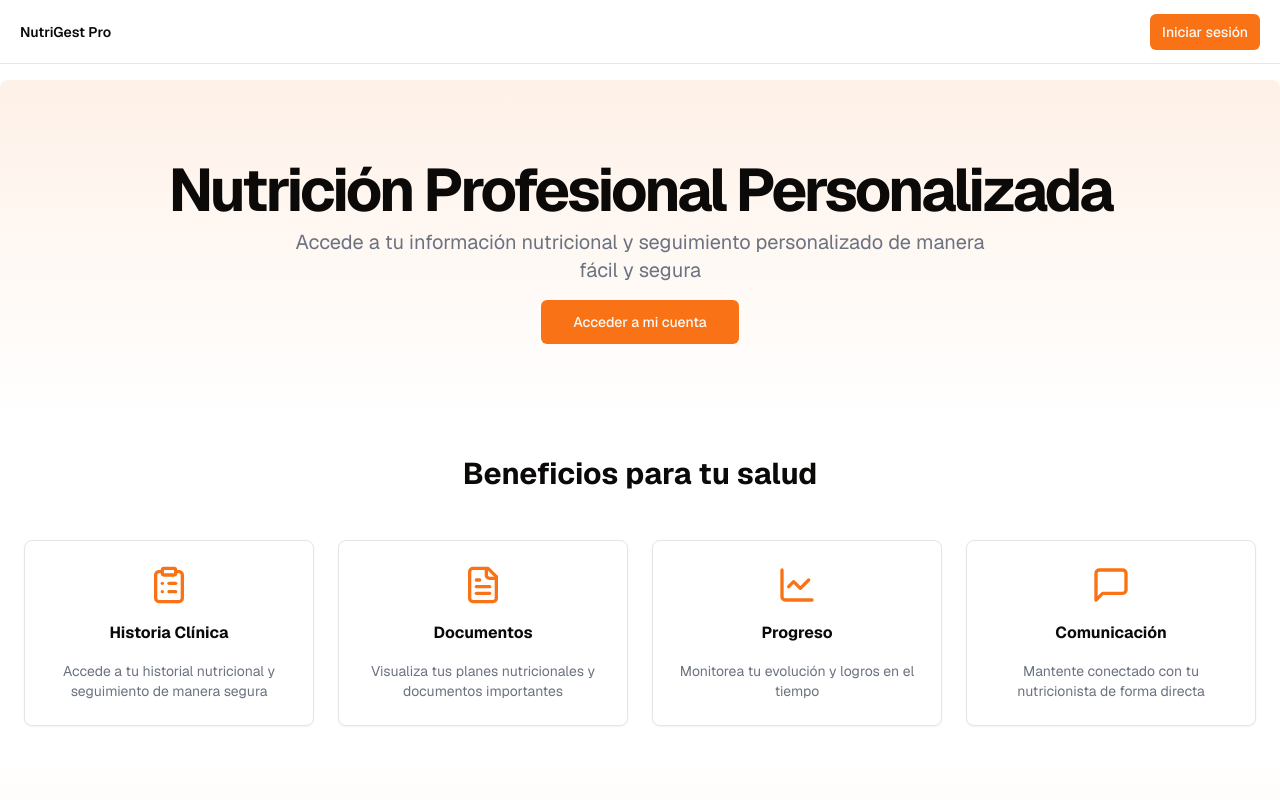
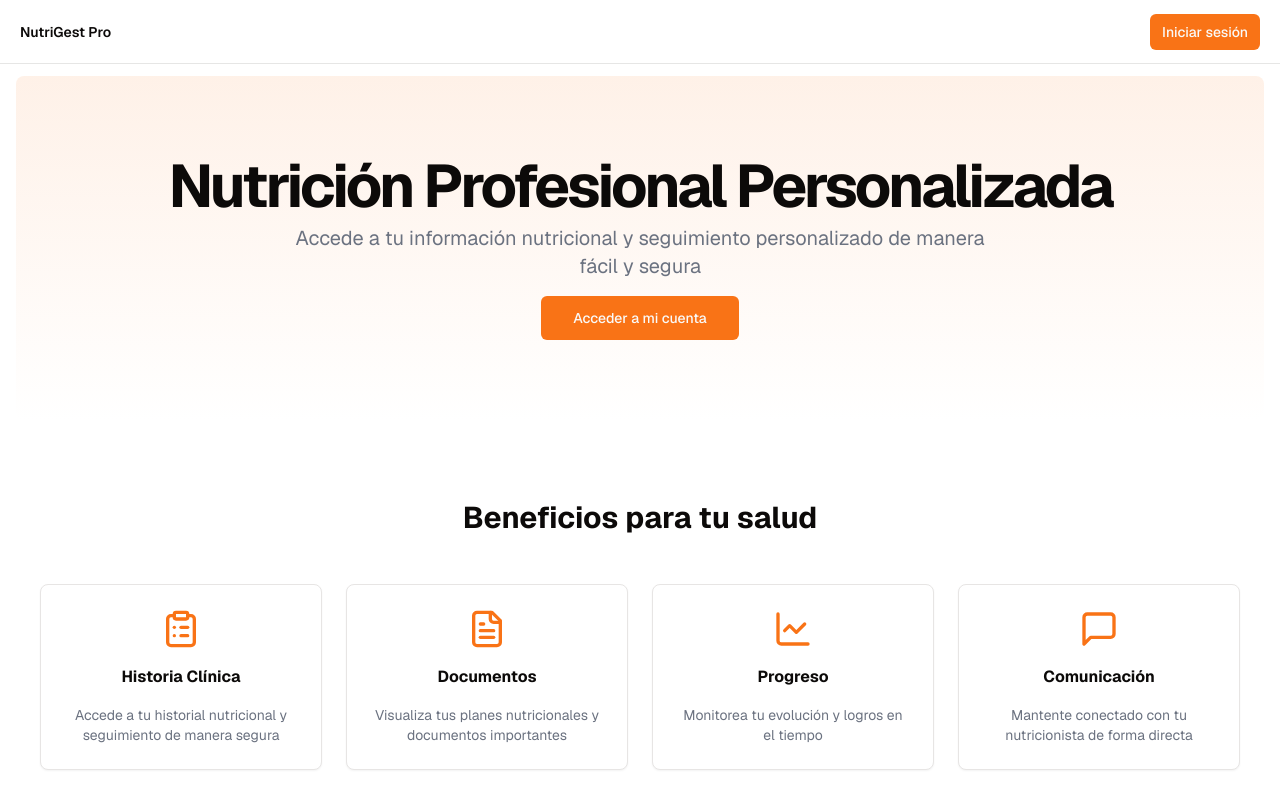
Before and after one commit to juanpedroarmella/nutri-app, a Next.js app: page / in a window 1280 px wide. Shown: the top 800 px of the page. Built offline with nearby package versions, Linux system fonts and the light colour scheme; no server answers; what prettier would draw is missing.

Commit message:
feat(home): styling

```diff
--- a/app/layout.tsx
+++ b/app/layout.tsx
@@ -31,13 +31,15 @@ export default function RootLayout({
             enableSystem
             disableTransitionOnChange
           >
-            <main className='min-h-screen flex flex-col'>
+            <div className='min-h-screen flex flex-col'>
               <MainNav />
-              <div className='flex-1 flex flex-col items-center pt-16 w-full h-full justify-between max-w-7xl mx-auto'>
-                {children}
-              </div>
+              <main className='flex-1 flex items-center justify-center mt-[60px]'>
+                <div className='w-full max-w-7xl mx-auto px-4'>
+                  {children}
+                </div>
+              </main>
               <Footer />
-            </main>
+            </div>
           </ThemeProvider>
         </Providers>
         <Toaster />
--- a/app/page.tsx
+++ b/app/page.tsx
@@ -37,7 +37,7 @@ export default function HomePage() {
       </section>
 
       {/* Features Section */}
-      <section className='py-8 container px-4 md:px-6'>
+      <section className='py-20 container px-4 md:px-6'>
         <h2 className='text-3xl font-bold text-center mb-12'>
           Beneficios para tu salud
         </h2>
```
